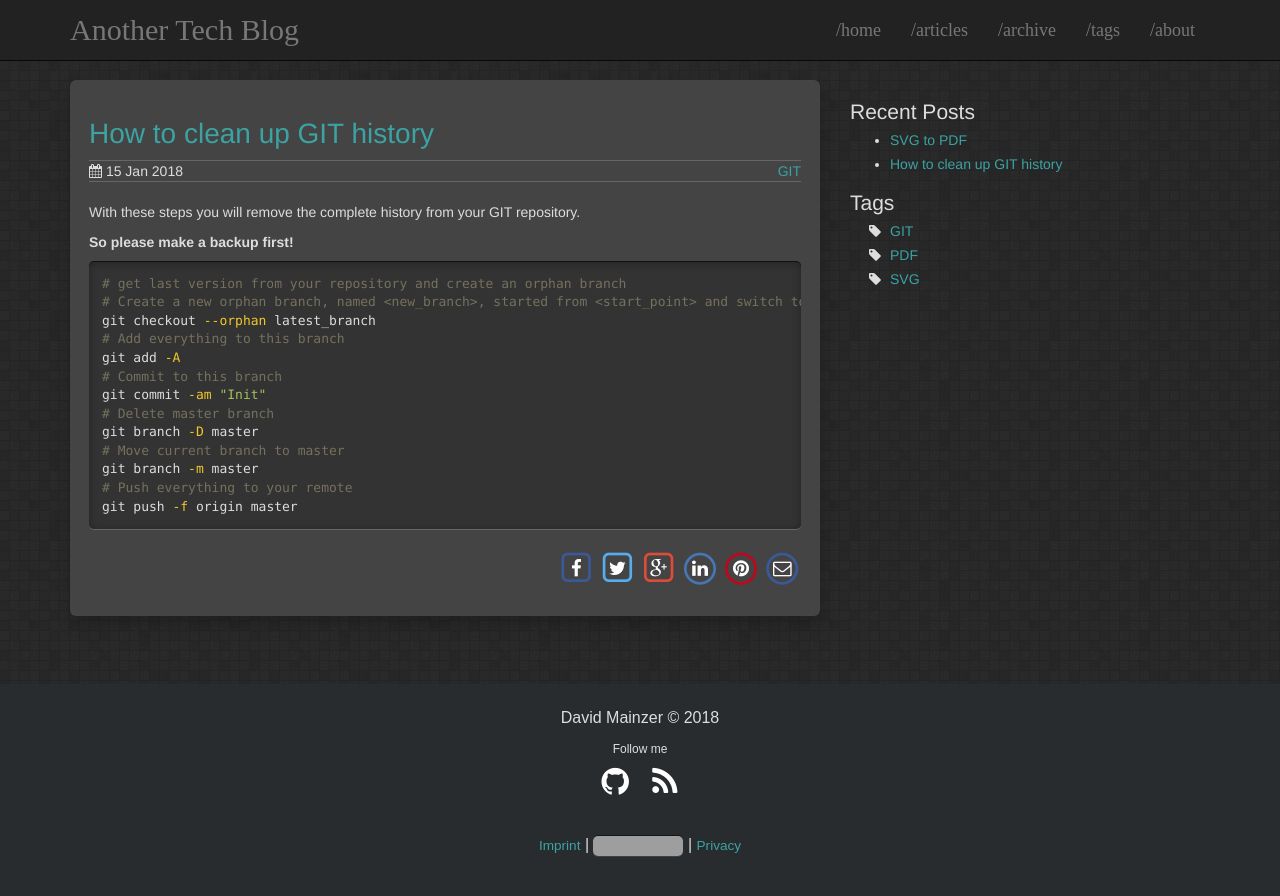
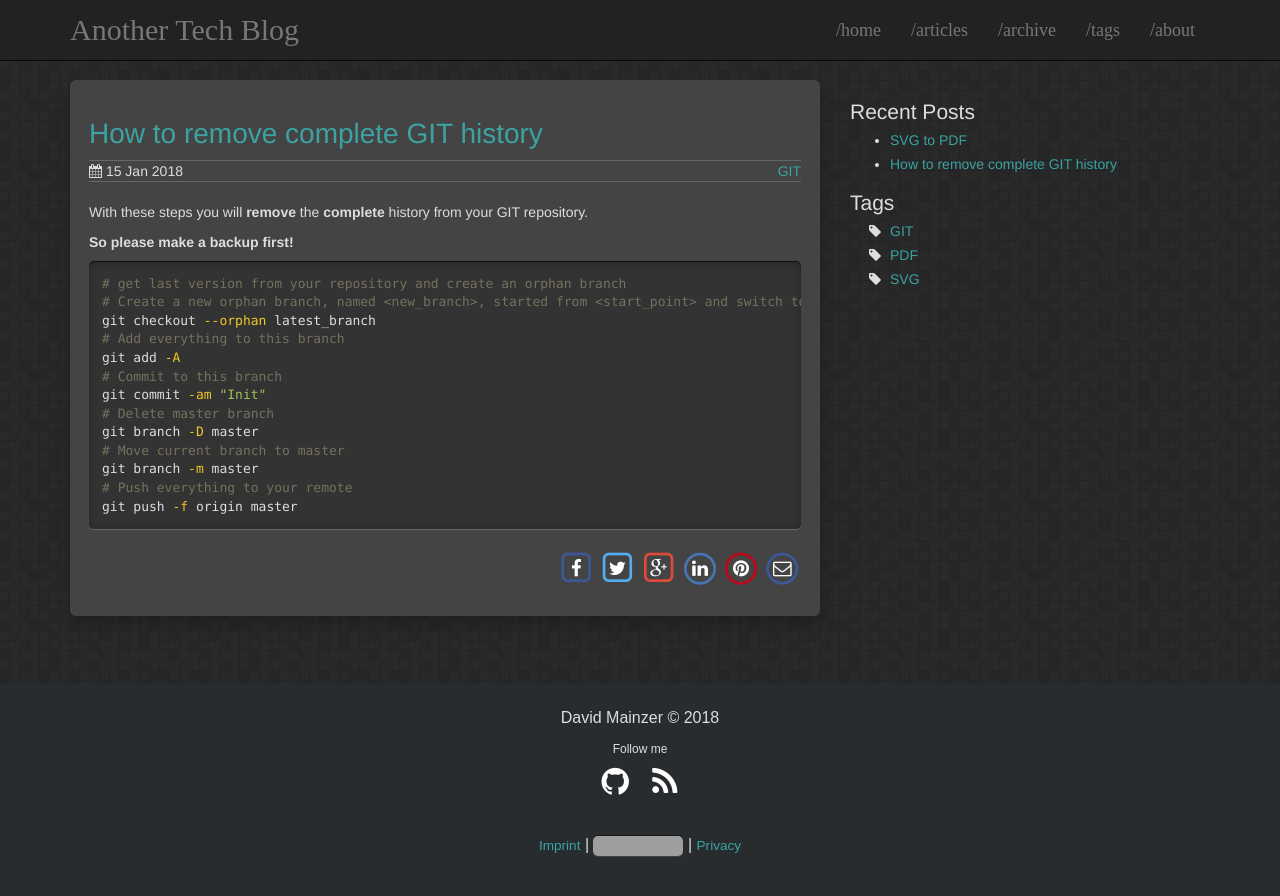
Before and after one commit to davidmainzer/davidmainzer.github.io, a Jekyll site: the page built from _posts/2018-01-15-Git-cleanup-history.md, in a window 1280 px wide. Shown: the top 896 px of the page. Built offline with Jekyll 4.4.1, drawn with Linux system fonts in a browser that asks for light colours; grey boxes are pictures that could not be loaded.

Commit message:
Update 2018-01-15-Git-cleanup-history.md
update title

```diff
--- a/_posts/2018-01-15-Git-cleanup-history.md
+++ b/_posts/2018-01-15-Git-cleanup-history.md
@@ -1,6 +1,6 @@
 ---
 layout: post
-title: "How to clean up GIT history"
+title: "How to remove complete GIT history"
 date: 2018-01-15 16:25:00
 share: true
 comments: false
@@ -10,7 +10,7 @@ categories:
 description: In this post I show you a step by step guide on how to remove the complete GIT history from your repository. Attention, This cannot be reversed!
 ---
 
-With these steps you will remove the complete history from your GIT repository.
+With these steps you will **remove** the **complete** history from your GIT repository.
 
 **So please make a backup first!**
 
```
